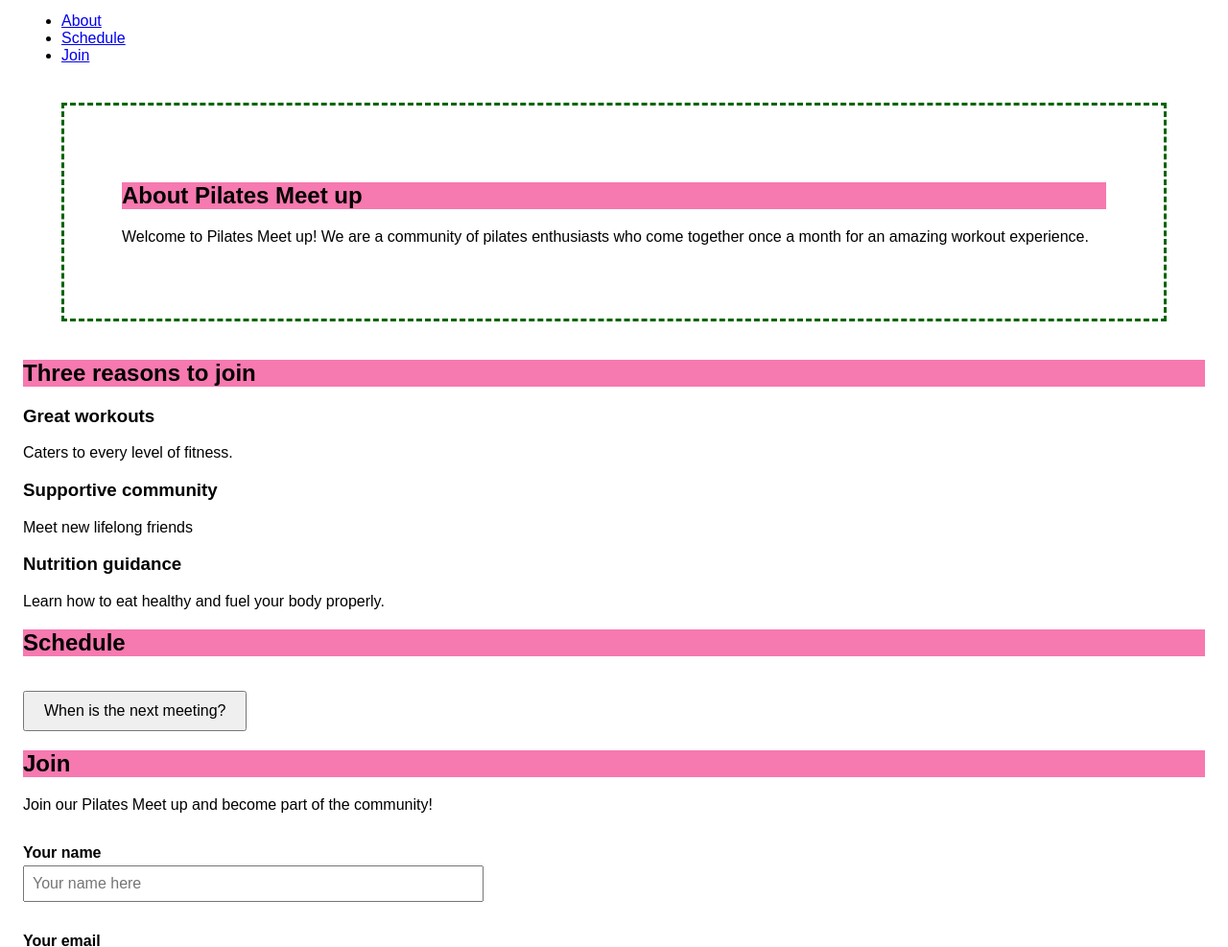
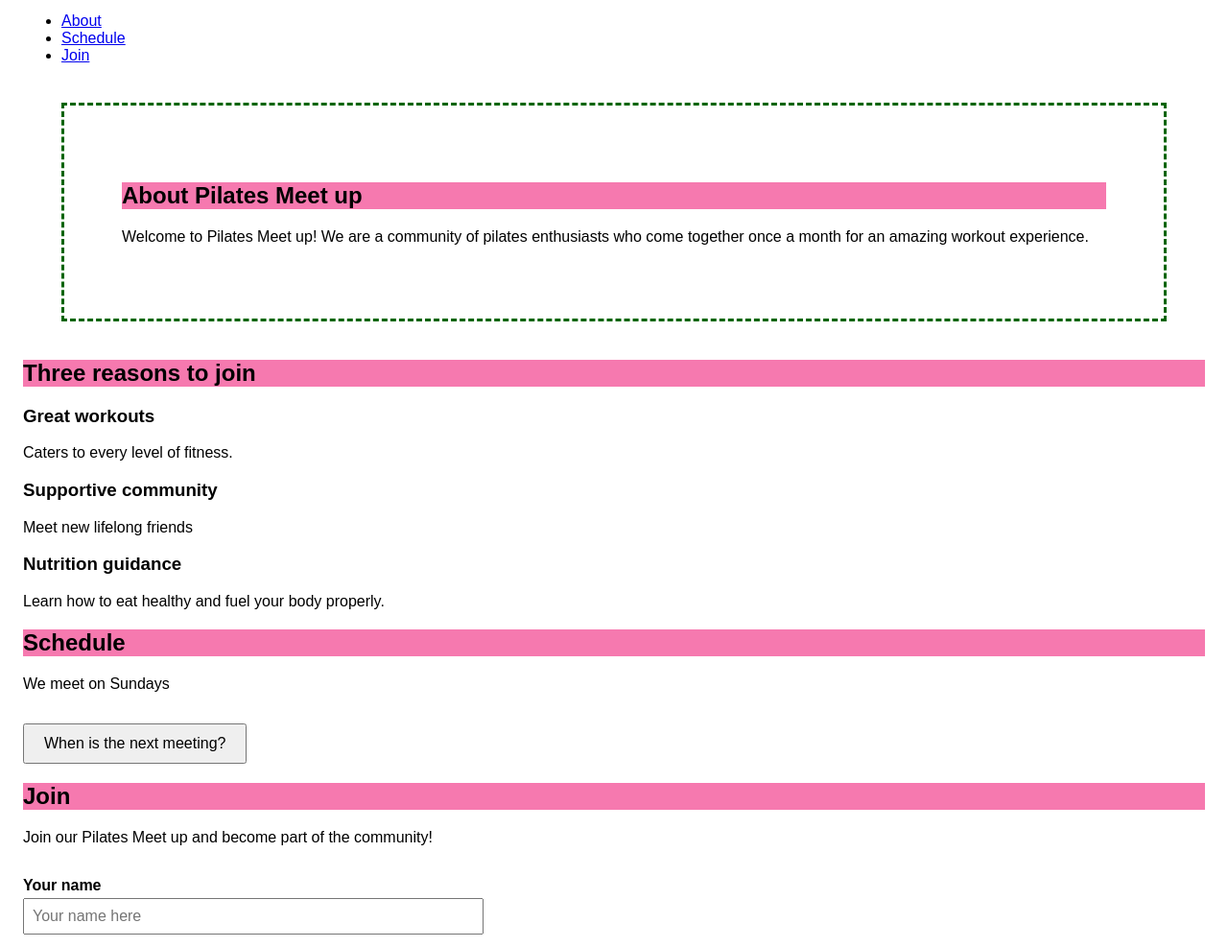
Before and after one commit to BabySodaCodex/signup-page-new, a plain HTML site: page index.html in a window 1280 px wide. Shown: the part 101-1088 px from the top of the page at 96% size. Drawn offline with Linux system fonts and the light colour scheme.

```diff
--- a/index.html
+++ b/index.html
@@ -52,7 +52,8 @@
 
         <section id="schedule">
           <h2>Schedule</h2>
-        <p></p>
+          <p> We meet on Sundays</p>
+
           <button id="next-btn">When is the next meeting?</button>
           <p id="next-meeting"></p>
         </section>
@@ -95,6 +96,7 @@
         <label for="message">Do you need any accommodations?</label>
         <textarea id="message" name="message" placeholder="(optional)" rows="5"></textarea>
     </div>
+
     <button type="submit">Sign me up</button>
 </form>
 
```
Lines whose indentation alone changed are shown as unchanged.
